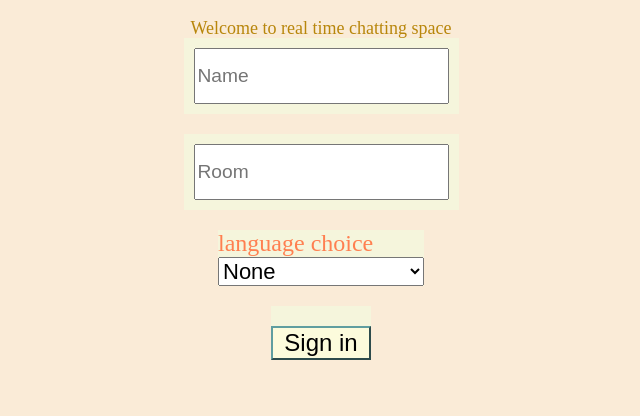
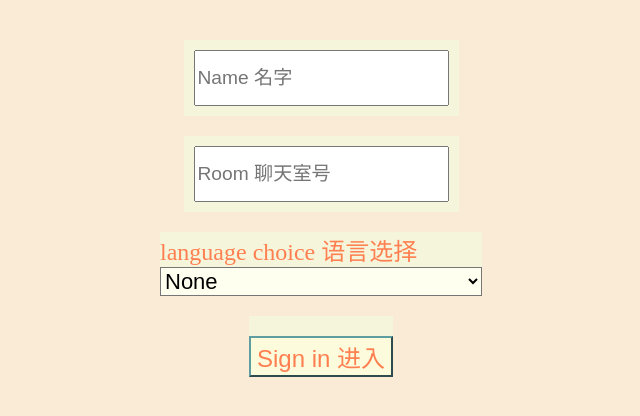
Before and after one commit to yxtao/chat-frontend, a React (Create React App) app: page / in a window 1280 px wide. Shown: the top 416 px of the page, without its empty margins (319-959 px from the left). Built offline with nearby package versions, Linux system fonts and the light colour scheme.

Commit message:
improve UI

```diff
--- a/src/components/Chat/Chat.css
+++ b/src/components/Chat/Chat.css
@@ -2,35 +2,39 @@
     background-color: whitesmoke;
     margin: auto;
     width: 50%;
-    padding: 10px;
-    font-size: large;
+    padding: 5px;
+    font-size: medium;
     text-align: center;
     color:darkgoldenrod;
-    border: 2px solid #7fffd4;
-
+    border: 1px solid #7fffd4;
 }
 
 .inputDiv{
-    width: 100%;
+    width: 90%;
     align-content: center;
 }
 .messageInput{
     border: 1px solid rgb(131, 112, 7);
-    height:30px;
+    height:auto;
     width: 100%;
-    margin-top: 50px;
+    margin-top: 10px;
+}
+.inputDiv{
+    display: flex;
+    flex-direction: row;
+    align-items: stretch;
+    width: 100%;
 }
 
 .messageBox{
     display: flex;
     flex-direction: column;
     align-items: flex-start;
-    padding: 20px;
+    padding: 10px;
 }
 .messageItem{
-    margin:10px;
-    font-size: large;
-    padding: 5px;
+    margin:1px;
+    font-size:small;
     text-align: left;
     width:100%;
 }
@@ -43,9 +47,21 @@
 .room{
     margin: auto;
     width: 50%;
-    padding: 10px;
-    font-size:xx-large;
+    padding: 5px;
+    font-size:medium;
     text-align: center;
     color:coral;
-    border: 2px solid #7fffd4;
+    border: 1px solid #7fffd4;
 }
+
+#selectList{
+    background-color:ivory;
+}
+.inputlist{
+    margin:1px;
+    height:auto;
+}
+.sendbtn{
+    font-size: large;
+    padding:2px;
+}
--- a/src/components/Chat/Chat.js
+++ b/src/components/Chat/Chat.js
@@ -48,16 +48,18 @@ const Chat = ( props )=> {
           });
     }, [messages])
 
-    const sendMessage = (event)=>{
-        event.preventDefault();
+    const handleClick = ()=>{
         if (message) {
             socket.emit('sendMessage', message, model, (info)=> {
                 setMessage('');
                 if(info){
-                    alert(info)
+                    alert(info);
                 }
             })
         }
+    }
+    const handleChange = ({target}) =>{
+        setMessage(target.value)
     }
 
     const handleLeave=()=>{
@@ -75,23 +77,22 @@ const Chat = ( props )=> {
    const userStyle = {
        color:"black",
        float:"right",
-       width: "70%",
-       padding: "20px",
+       width: "90%",
+       padding:"5px",
        backgroundColor:"antiquewhite",
    }
-   if ( leave == true )
+   if ( leave === true )
     return (
     <div className = "room">
         <Link to="/">
-                <button className="btnSubmit" type="submit" > Join</button>
+                <button className="btnSubmit" type="submit" > Join 加入</button>
             </Link>
     </div>)
 
     return (
         <>
         <div className = "room">
-            room {room}  <br/>
-          <button className="btnSubmit" type="submit" onClick={handleLeave}> Leave </button>
+            room {room}
         </div>
         <div className="chatContent">
             <div className="messageBox">
@@ -104,13 +105,18 @@ const Chat = ( props )=> {
                  </div>)}
             </div>
             <div className="inputDiv">
-                <input className="messageInput" value={message} onChange ={(event)=>setMessage(event.target.value)}
-                 onKeyPress={event => event.key ==="Enter"? sendMessage(event): null}
-                />
+                <div className = "inputDiv">
+                    <input  className="messageInput inputlist" value={message} onChange ={handleChange} />
+                <div className="inputlist sendbtn">
+                    <button onClick={handleClick}> 》</button>
+                </div>
+                </div>
             </div>
+        </div>
+        <div className="room">
+        <button className="btnSubmit" type="submit" onClick={handleLeave}> Leave 离开 </button>
         </div>
         </>
     )
 }
-
 export default Chat;
--- a/src/components/Join/Join.css
+++ b/src/components/Join/Join.css
@@ -4,6 +4,7 @@ body{
 
 .outerbox{
   margin: 50px;
+  margin-top: 80px;
   display: flex;
   justify-content: center;
   align-items: center;
@@ -27,8 +28,9 @@ body{
     font-size:x-large;
     background-color: rgb(252, 251, 220);
     border-color:cadetblue;
-    width: 100px;
+    width: auto;
     margin-top: 20px;
+    color:coral;
 }
 .welcome{
     margin: auto;
--- a/src/components/Join/Join.js
+++ b/src/components/Join/Join.js
@@ -13,18 +13,18 @@ const Joint = ()=>{
 
     return(
      <>
-     <div className = "welcome">Welcome to real time chatting space</div>
+     <div className = "welcome"></div>
     <div className="outerbox">
         <div className="innerbox">
-            <input className="inputbox" placeholder="Name"  type="text"  onChange={(event)=> setName(event.target.value)} required/>
+            <input className="inputbox" placeholder="Name 名字"  type="text"  onChange={(event)=> setName(event.target.value)} required/>
         </div>
         <div className="innerbox">
-            <input className="inputbox" placeholder="Room"  type="text"  onChange={(event)=> setRoom(event.target.value)} required/>
+            <input className="inputbox" placeholder="Room 聊天室号"  type="text"  onChange={(event)=> setRoom(event.target.value)} required/>
         </div>
 
         <div className="innerbox">
             <div className="dropdown" >
-               language choice
+               language choice 语言选择
             </div>
              <div className="dropdown">
                  <select name="selectList" id="selectList" onChange={(e)=> setModelId(e.target.value)} className="dropdown-content">
@@ -32,14 +32,14 @@ const Joint = ()=>{
                   <option value='en-es'>English to Spanish</option>
                   <option value="es-en">Spanish to English</option>
                   <option value="en-zh">English to Chinese</option>
-                  <option value="zh-en">Chinese to English</option>
+                  <option value="zh-en">Chinese to English 中文转英文</option>
                 </select>
              </div>
         </div>
         <div className="innerbox">
             <Link onClick ={event => (!name || !room)? event.preventDefault() : null}
                 to={`/chat?name=${name}&room=${room}&model=${modelId}`}>
-                <button className="btnSubmit" type="submit">Sign in </button>
+                <button className="btnSubmit" type="submit">Sign in 进入 </button>
             </Link>
         </div>
     </div>
```
